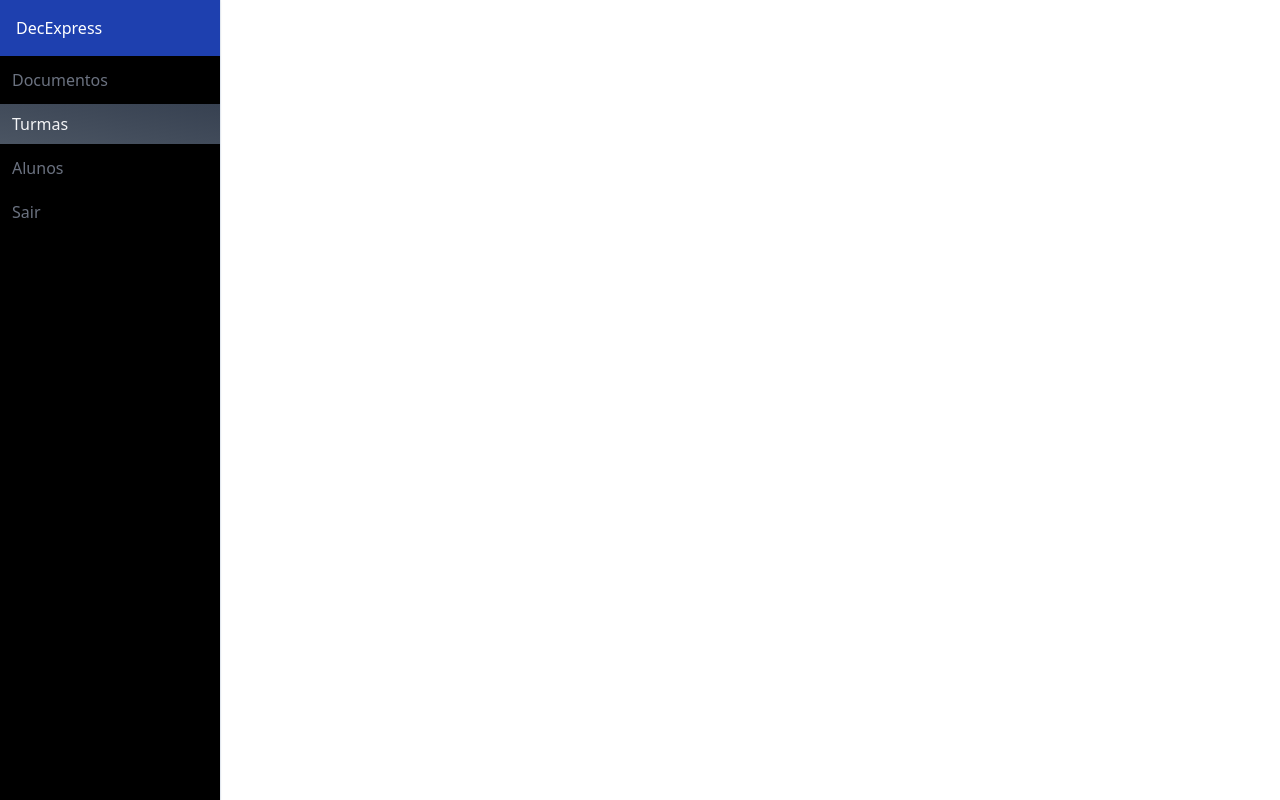
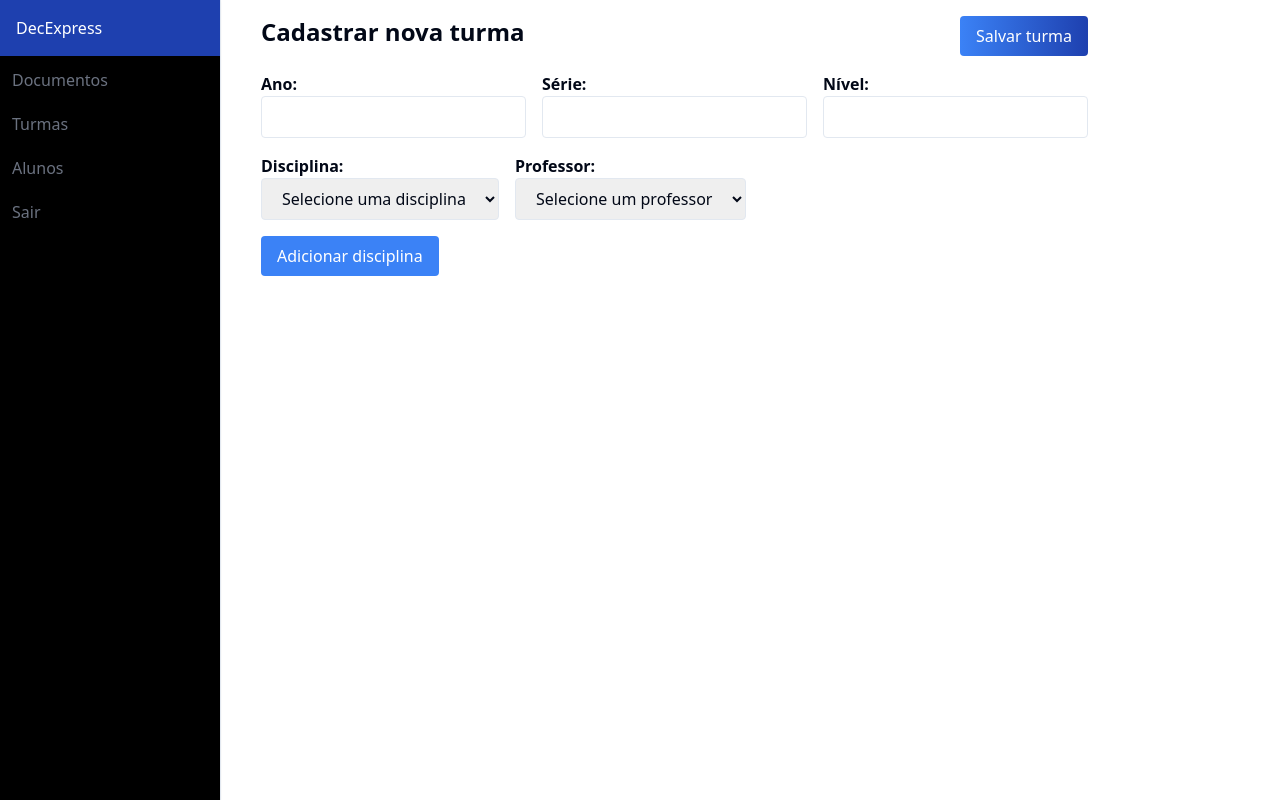
Before and after one commit to renataalbq/dec-express, a React (Vite) app: page /register-class in a window 1280 px wide. Built offline with nearby package versions, Linux system fonts and the light colour scheme.

Commit message:
add routes and create class page content

```diff
--- a/package.json
+++ b/package.json
@@ -10,6 +10,7 @@
     "preview": "vite preview"
   },
   "dependencies": {
+    "@ant-design/icons": "^5.2.6",
     "@radix-ui/react-icons": "^1.3.0",
     "@radix-ui/react-label": "^2.0.2",
     "@radix-ui/react-select": "^1.2.2",
@@ -17,8 +18,12 @@
     "@radix-ui/react-slot": "^1.0.2",
     "class-variance-authority": "^0.7.0",
     "clsx": "^2.0.0",
+    "localforage": "^1.10.0",
+    "match-sorter": "^6.3.1",
     "react": "^18.2.0",
     "react-dom": "^18.2.0",
+    "react-router-dom": "^6.16.0",
+    "sort-by": "^1.2.0",
     "tailwind-merge": "^1.14.0",
     "tailwindcss-animate": "^1.0.7"
   },
--- a/src/App.tsx
+++ b/src/App.tsx
@@ -1,18 +1,9 @@
-import { Sidebar } from "./components/sidebar";
-import { SidebarItem } from "./components/sidebar-item";
+import { AppRoutes } from "./routes/routes";
 
 export function App() {
   return (
     <div className="min-h-screen flex flex-col">
-    <main className="flex-1 flex gap-6">
-      <Sidebar>
-       <SidebarItem icon={undefined} text={'Documentos'} active={false} />
-       <SidebarItem icon={undefined} text={'Turmas'} active={true} />
-       <SidebarItem icon={undefined} text={'Alunos'} active={false} />
-       <SidebarItem icon={undefined} text={'Sair'} active={false} />
-      </Sidebar>
-
-    </main>
-  </div>
+        <AppRoutes />
+    </div>
   )
 }
--- a/src/components/sidebar-item.tsx
+++ b/src/components/sidebar-item.tsx
@@ -1,17 +1,23 @@
+import { Link } from "react-router-dom"
+
 interface SidebarItemProps {
     icon?: any
     text: string
     active: boolean
+    link: string
 }
 
 const SidebarItem = (props: SidebarItemProps)  => {
+
     return (
+        <Link to={props.link}>
             <li className={`relative flex items-center py-2 my-1 font-medium cursor-pointer
             transition-colors ${props.active ? "bg-gradient-to-tr from-gray-600 to-gray-700 text-gray-100" :
             "hover:bg-gray-700 text-gray-500"}`}>
                 {props.icon && props.icon}
                 <span className="w-52 ml-3">{props.text}</span>
             </li>
+        </Link>
     )
 }
 
--- a/src/components/sidebar.tsx
+++ b/src/components/sidebar.tsx
@@ -1,17 +1,20 @@
-import { ReactNode } from "react"
+import { useLocation } from "react-router-dom"
+import { SidebarItem } from "./sidebar-item"
 
-interface SidebarProps {
-    children: ReactNode
-}
-
-const Sidebar = (props: SidebarProps)  => {
+const Sidebar = ()  => {
+    const location = useLocation()
     return (
         <aside className="h-screen">
             <nav className="h-full flex flex-col bg-black border-r shadow-sm">
                 <div className="p-4 flex justify-between items-center bg-blue-800">
                     <h1 className="text-white">DecExpress</h1>
                 </div>
-                <ul className="flex-1">{props.children}</ul>
+                <ul className="flex-1">
+                    <SidebarItem icon={undefined} text={'Documentos'} active={location.pathname == '/' ? true : false} link='/' />
+                    <SidebarItem icon={undefined} text={'Turmas'} active={location.pathname == '/list-class' ? true : false} link='/list-class' />
+                    <SidebarItem icon={undefined} text={'Alunos'} active={location.pathname == '/register-student' ? true : false} link='/register-student' />
+                    <SidebarItem icon={undefined} text={'Sair'} active={false} link='/' />
+                </ul>
             </nav>
         </aside>
     )
--- /dev/null
+++ b/src/routes/admin-routes.tsx
@@ -0,0 +1,28 @@
+import { ListClass } from "@/screens/class/list-class";
+import { RegisterClass } from "@/screens/class/register-class";
+import { Home } from "@/screens/home/home";
+import { RegisterStudent } from "@/screens/students/register-student";
+import { createBrowserRouter } from "react-router-dom";
+
+export const AdminRoutes = createBrowserRouter([
+  {
+    path: "/",
+    element: <Home />,
+  },
+  {
+    path: "/register-student",
+    element: <RegisterStudent />,
+  },
+  {
+    path: "/list-class",
+    element: <ListClass />,
+  },
+  {
+    path: "/register-class",
+    element: <RegisterClass />,
+  },
+  {
+    path: "*",
+    element: <Home />,
+  },
+]);
--- /dev/null
+++ b/src/routes/routes.tsx
@@ -0,0 +1,6 @@
+import { RouterProvider } from "react-router-dom";
+import { AdminRoutes } from "./admin-routes";
+
+export const AppRoutes = (): JSX.Element => {
+  return <RouterProvider router={AdminRoutes} />;
+};
--- /dev/null
+++ b/src/screens/class/list-class.tsx
@@ -0,0 +1,37 @@
+import { Sidebar } from "@/components/sidebar";
+import { useNavigate } from "react-router-dom";
+
+const turmas = [{ano: '1º ano - Ensino Fundamental I'}, {ano: '2º ano - Ensino Fundamental I'},
+{ano: '3º ano - Ensino Fundamental I'}, {ano: '4º ano - Ensino Fundamental I'},
+{ano: '5º ano - Ensino Fundamental I'}, {ano: '6º ano - Ensino Fundamental II'}]
+
+export function ListClass() {
+    const navigate = useNavigate();
+
+    const handleCreateClass = () => {
+		navigate('/register-class');
+	};
+
+  return (
+    <main className="flex-1 flex gap-6">
+      <Sidebar />
+
+      <div className="ml-4 p-8">
+        <div className="flex justify-between">
+          <h1 className="text-2xl font-semibold">Turmas</h1>
+          <button onClick={handleCreateClass} className="bg-gradient-to-r from-blue-500 to-blue-800 text-white px-4 py-2 rounded hover:from-blue-800 hover:to-blue-500">
+            Cadastrar nova turma
+          </button>
+        </div>
+
+        <div className="mt-4 grid gap-4 grid-cols-1 sm:grid-cols-2 md:grid-cols-3 lg:grid-cols-4">
+          {turmas.map((turma, index) => (
+            <div key={index} className="bg-white rounded shadow-md p-6">
+              <p className="text-lg font-semibold">{turma.ano}</p>
+            </div>
+          ))}
+        </div>
+      </div>
+    </main>
+  );
+}
--- a/src/screens/class/register-class.tsx
+++ b/src/screens/class/register-class.tsx
@@ -1,12 +1,115 @@
+import { Sidebar } from "@/components/sidebar";
+import { useState } from "react";
 
 export function RegisterClass() {
+  const [formData, setFormData] = useState({
+    ano: '',
+    serie: '',
+    nivel: '',
+    disciplina: '',
+    professor: '',
+  });
+
+  const handleInputChange = (e: { target: { name: any; value: any; }; }) => {
+    const { name, value } = e.target;
+    setFormData({
+      ...formData,
+      [name]: value,
+    });
+  };
 
   return (
-    <form onSubmit={() => {}} className="space-y-6">
+    <main className="flex-1 flex gap-6">
+      <Sidebar />
+      <div className="p-4 space-y-4">
+        <div className="flex justify-between">
+          <h1 className="text-2xl font-semibold">Cadastrar nova turma</h1>
+          <button
+            onClick={() => {}}
+            className="bg-gradient-to-r from-blue-500 to-blue-800 text-white px-4 py-2 rounded hover:from-blue-800 hover:to-blue-500"
+          >
+            Salvar turma
+          </button>
+        </div>
 
-      <div className="space-y-2">
-
+      <form className="space-y-4">
+      <div className="flex space-x-4">
+        <div>
+          <label htmlFor="ano" className="block font-semibold">Ano:</label>
+          <input
+            type="text"
+            id="ano"
+            name="ano"
+            value={formData.ano}
+            onChange={handleInputChange}
+            className="w-full px-4 py-2 border rounded focus:outline-none focus:border-blue-500"
+          />
+        </div>
+        <div>
+          <label htmlFor="serie" className="block font-semibold">Série:</label>
+          <input
+            type="text"
+            id="serie"
+            name="serie"
+            value={formData.serie}
+            onChange={handleInputChange}
+            className="w-full px-4 py-2 border rounded focus:outline-none focus:border-blue-500"
+          />
+        </div>
+        <div>
+          <label htmlFor="nivel" className="block font-semibold">Nível:</label>
+          <input
+            type="text"
+            id="nivel"
+            name="nivel"
+            value={formData.nivel}
+            onChange={handleInputChange}
+            className="w-full px-4 py-2 border rounded focus:outline-none focus:border-blue-500"
+          />
+        </div>
+      </div>
+      <div className="flex space-x-4">
+        <div>
+          <label htmlFor="disciplina" className="block font-semibold">Disciplina:</label>
+          <select
+            id="disciplina"
+            name="disciplina"
+            value={formData.disciplina}
+            onChange={handleInputChange}
+            className="w-full px-4 py-2 border rounded focus:outline-none focus:border-blue-500"
+          >
+            <option value="">Selecione uma disciplina</option>
+            <option value="matematica">Matemática</option>
+            <option value="portugues">Português</option>
+            <option value="historia">História</option>
+          </select>
+        </div>
+        <div>
+          <label htmlFor="professor" className="block font-semibold">Professor:</label>
+          <select
+            id="professor"
+            name="professor"
+            value={formData.professor}
+            onChange={handleInputChange}
+            className="w-full px-4 py-2 border rounded focus:outline-none focus:border-blue-500"
+          >
+            <option value="">Selecione um professor</option>
+            <option value="joao">João</option>
+            <option value="maria">Maria</option>
+            <option value="carlos">Carlos</option>
+          </select>
+        </div>
+      </div>
+      <div>
+        <button
+          type="submit"
+          className="bg-blue-500 hover:bg-blue-700 text-white px-4 py-2 rounded focus:outline-none"
+        >
+          Adicionar disciplina
+        </button>
       </div>
     </form>
+    </div>
+    </main>
   );
 }
--- /dev/null
+++ b/src/screens/home/home.tsx
@@ -0,0 +1,16 @@
+import { Link } from "react-router-dom";
+
+export function Home() {
+
+    return (
+        <div className="flex flex-col items-center justify-center h-screen">
+        <h1 className="text-4xl font-semibold mb-4">DecExpress</h1>
+        <Link to="/list-class">
+          <button className="bg-gradient-to-r from-blue-500 to-blue-800 hover:from-blue-800 hover:to-blue-500 text-white py-3 px-6 rounded-md">
+            Acessar sistema
+          </button>
+        </Link>
+      </div>
+
+    );
+  }
--- a/src/screens/students/register-student.tsx
+++ b/src/screens/students/register-student.tsx
@@ -1,13 +1,18 @@
+import { Sidebar } from "@/components/sidebar";
 
 export function RegisterStudent() {
 
   return (
-    <form onSubmit={() => {}} className="space-y-6">
+    <main className="flex-1 flex gap-6">
+      <Sidebar />
 
-      <div className="space-y-2">
+      <form onSubmit={() => {}} className="space-y-6">
 
-      </div>
+        <div className="space-y-2">
 
-    </form>
+        </div>
+
+      </form>
+    </main>
   );
 }
```
Also changed, not shown: 1 other file (tests, documents, lock files or other folders). Lines whose indentation alone changed are shown as unchanged.
